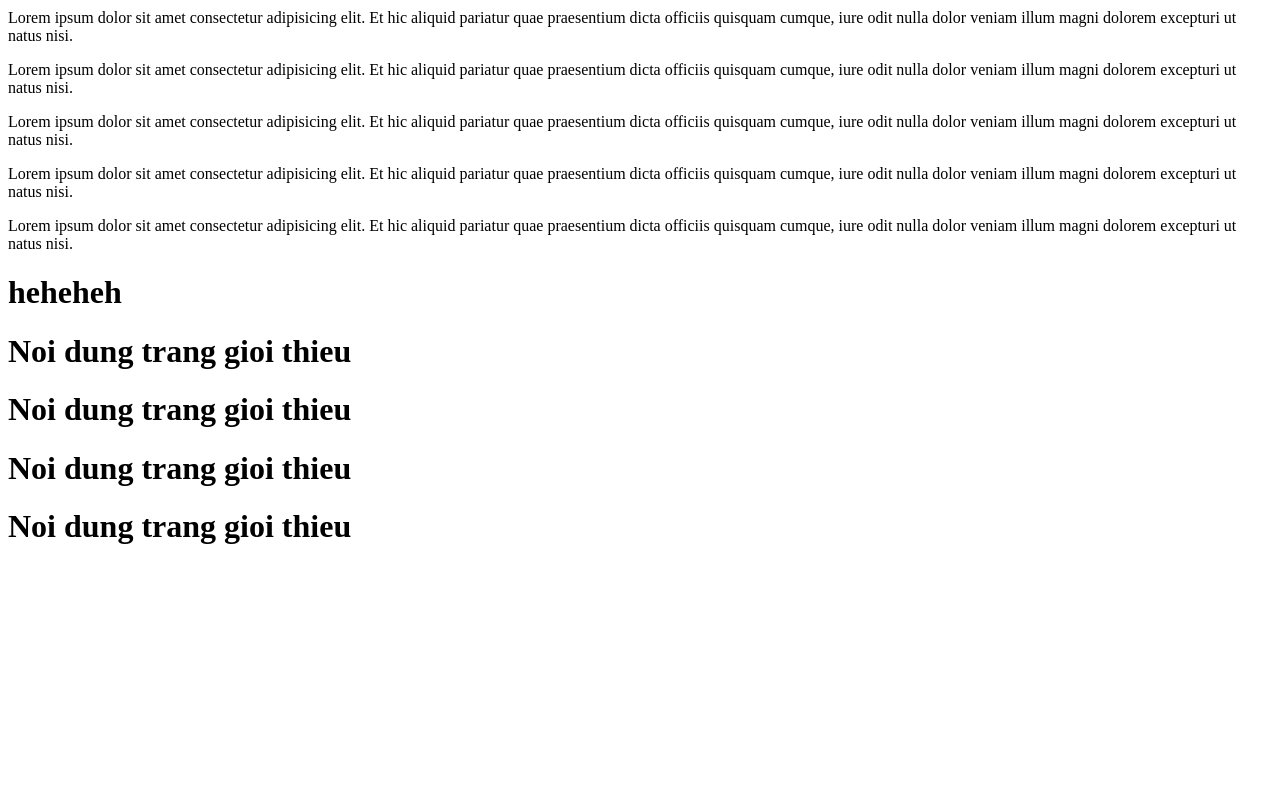
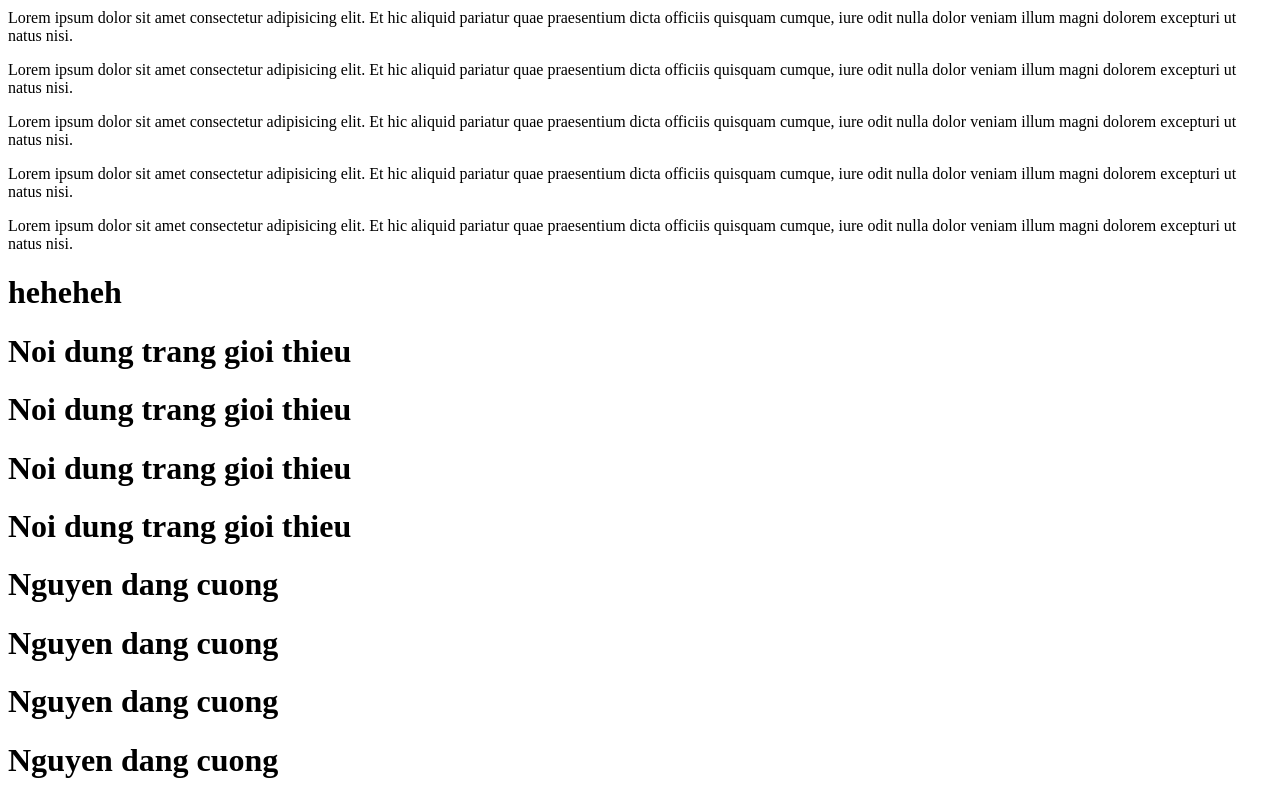
Before and after one commit to nguyendangcuong201004/bai-13-hoc-git, a plain HTML site: page about.html in a window 1280 px wide. Shown: the part 630-1430 px from the top of the page. Before the commit the page ends 1196 px from the top, so only its background shows below. Drawn offline with Linux system fonts and the light colour scheme.

Commit message:
Update about.html

```diff
--- a/about.html
+++ b/about.html
@@ -35,5 +35,10 @@
     <h1>Noi dung trang gioi thieu</h1>
     <h1>Noi dung trang gioi thieu</h1>
 
+    <h1>Nguyen dang cuong</h1>
+    <h1>Nguyen dang cuong</h1>
+    <h1>Nguyen dang cuong</h1>
+    <h1>Nguyen dang cuong</h1>
+
 </body>
 </html>
```
